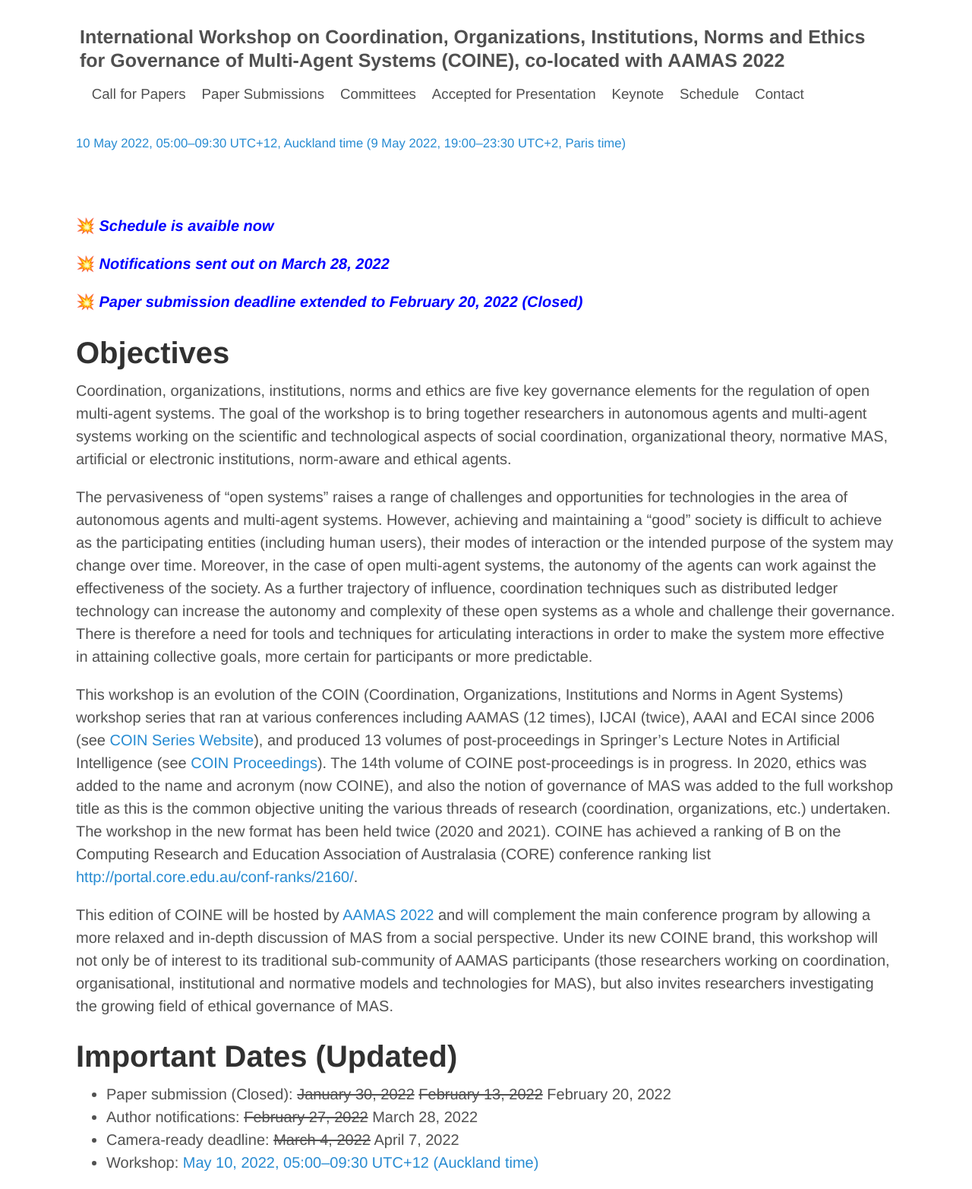
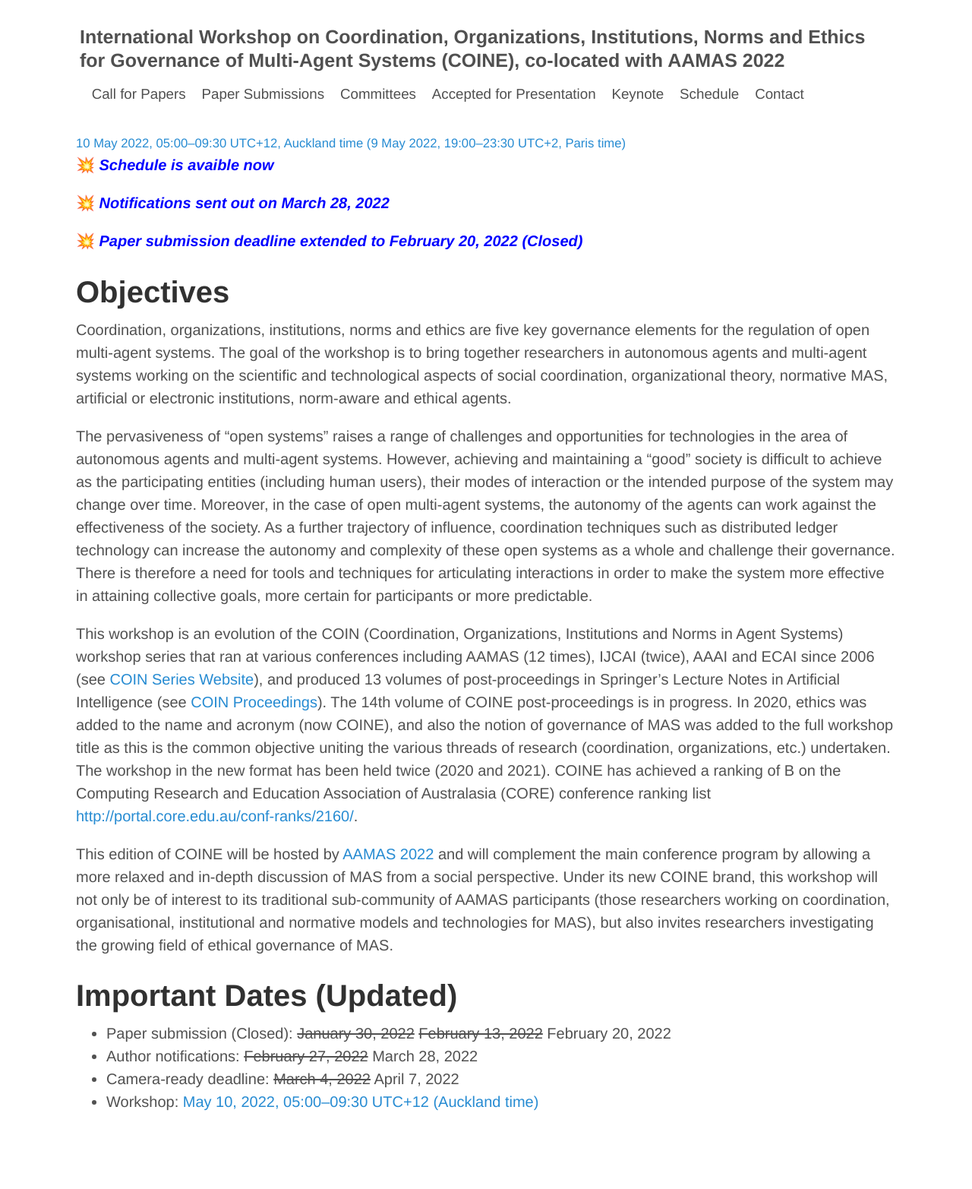
Before and after one commit to jithincheriyan/coine-2022-auckland, a Jekyll site: the page built from index.md, in a window 1280 px wide. Shown: the whole page at 76% size. Built offline with Jekyll 4.4.1, drawn with Linux system fonts in a browser that asks for light colours; after the commit the page ends 1485 px from its top, so only the background shows below that.

Commit message:
Masthead bottom space removed

```diff
--- a/css/style.scss
+++ b/css/style.scss
@@ -186,8 +186,8 @@ table {
 
 .masthead {
   padding-top:    1rem;
-  padding-bottom: 1rem;
-  margin-bottom: 3rem;
+  /* padding-bottom: 1rem; */
+  /* margin-bottom: 3rem; */
 
  .masthead-title {
     padding: 5px;
```
